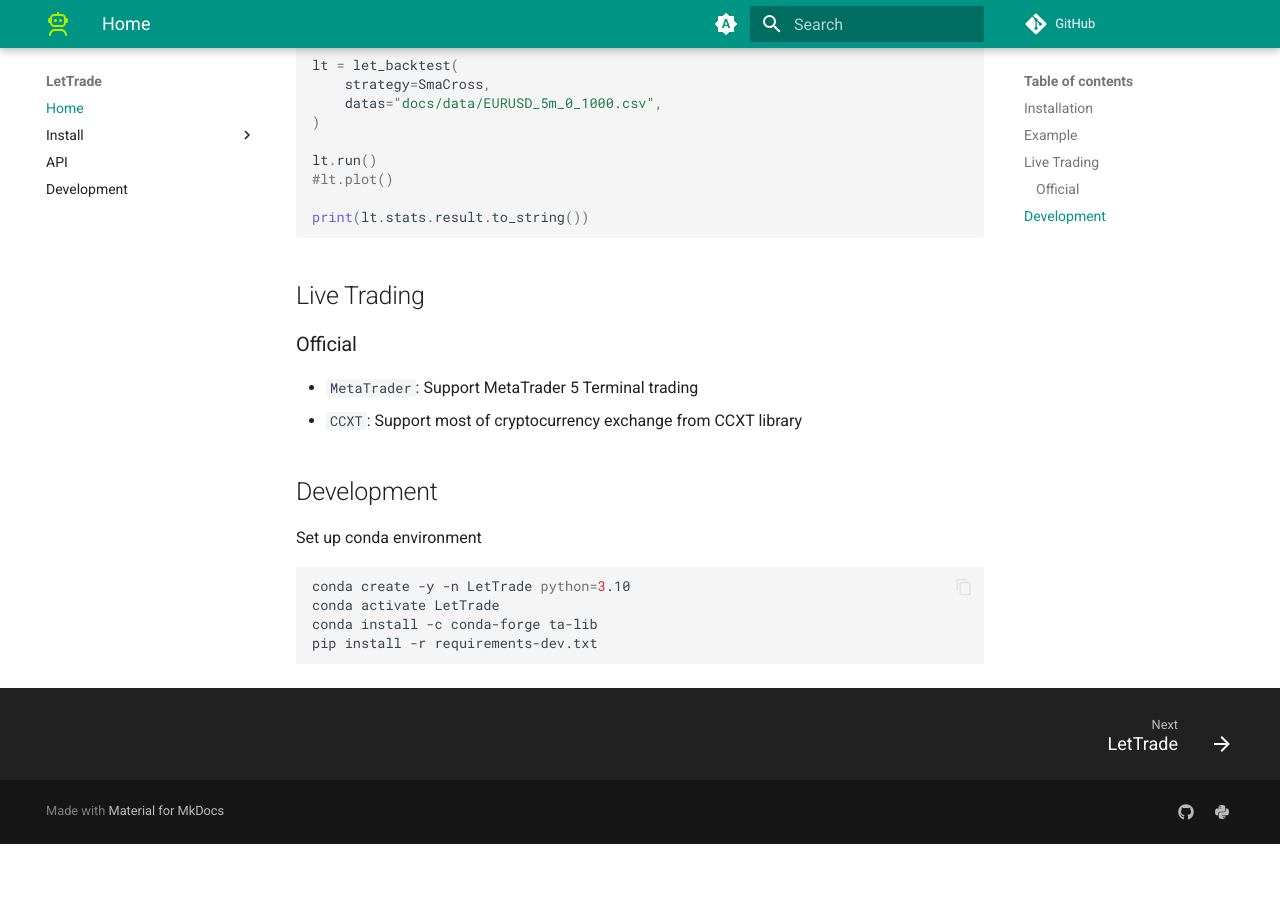
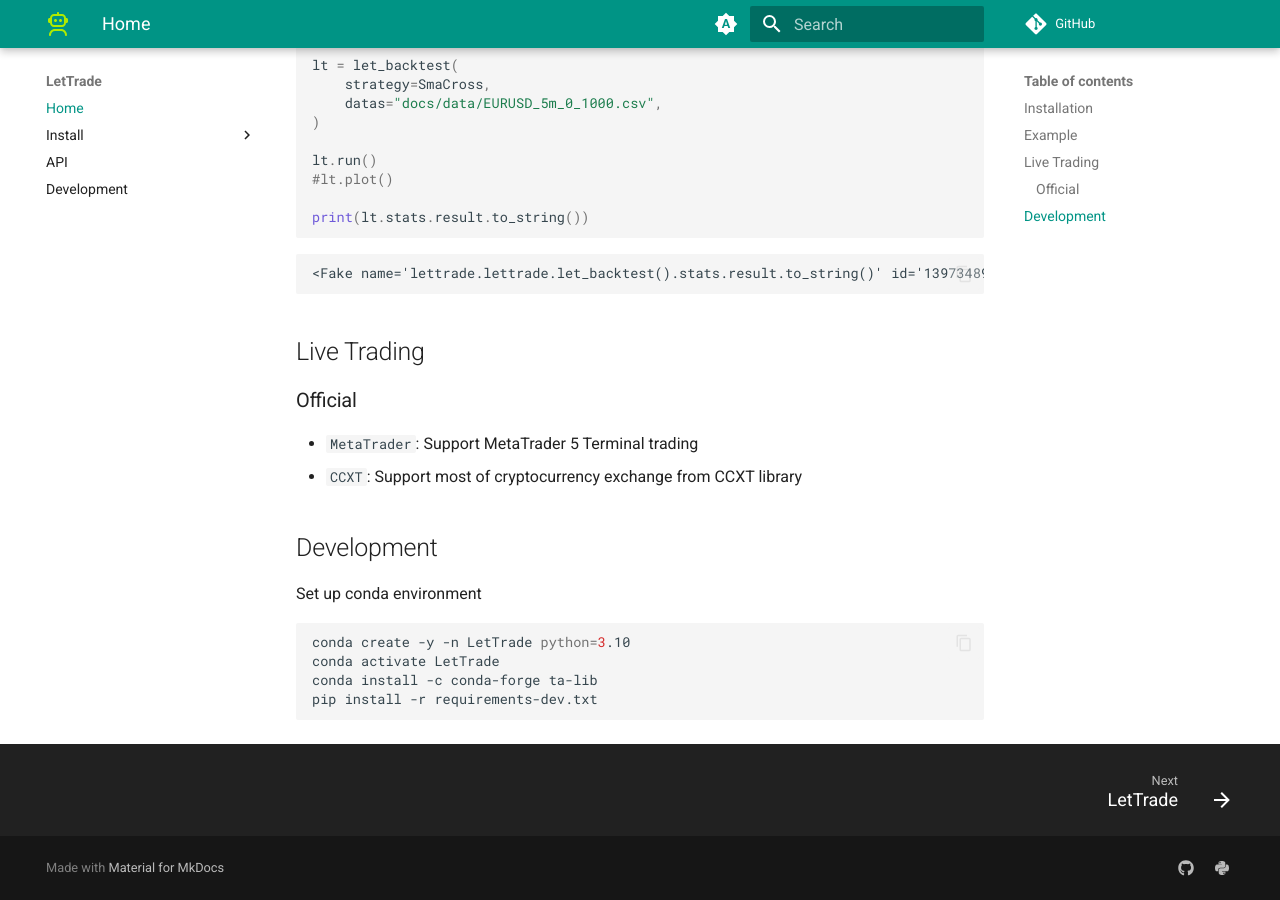
Before and after one commit to AwesomeTrading/LetTrade, an MkDocs documentation site: the page built from docs/index.md, in a window 1280 px wide and 900 px high, scrolled down 1127 px. Built offline with MkDocs 1.6.1 and Material for MkDocs 9.7.7, drawn with Linux system fonts in a browser that asks for light colours; comment, search, counter and statistics services are not loaded; before the commit the page ends 1971 px from its top, so only the background shows below that; some of the changed lines change nothing that is shown.

Commit message:
WIP: docs

````diff
--- a/README.md
+++ b/README.md
@@ -27,7 +27,7 @@
 ## Example
 All sample are in `example/` directory
 
-```python exec="true" source="above"
+```python exec="true" source="above" result="ansi"
 import talib.abstract as ta
 
 from lettrade import DataFeed, LetTrade, Strategy, let_backtest
--- a/docs/index.md
+++ b/docs/index.md
@@ -1,78 +1 @@
-# LetTrade
-
-[![Documentation](https://img.shields.io/badge/docs-lettrade-708FCC.svg?style=for-the-badge)](https://lettrade.readthedocs.io/en/latest/)
-[![Code Coverage](https://img.shields.io/codecov/c/gh/AwesomeTrading/lettrade.svg?style=for-the-badge)](https://codecov.io/gh/AwesomeTrading/lettrade)
-[![PyPI](https://img.shields.io/pypi/v/lettrade.svg?color=blue&style=for-the-badge)](https://pypi.org/project/lettrade)
-[![PyPI Python Version](https://img.shields.io/pypi/pyversions/lettrade.svg?color=skyblue&style=for-the-badge)](https://pypi.org/project/lettrade)
-[![PyPI Downloads](https://img.shields.io/pypi/dd/lettrade.svg?color=skyblue&style=for-the-badge)](https://pypi.org/project/lettrade)
-
-A lightweight trading framework compatible with Stock, Forex, Crypto... markets
-
-Inspired by `freqtrade`, `backtrader`, `backtesting.py`...
-
-Let make algo trading simple :)
-
-## Installation
-
-Stable version
-```sh
-pip install lettrade
-```
-
-Developing version
-```sh
-pip install git+https://git@github.com/AwesomeTrading/lettrade.git@main
-```
-
-## Example
-All sample are in `example/` directory
-
-```python exec="true" source="above"
-import talib.abstract as ta
-
-from lettrade import DataFeed, LetTrade, Strategy, let_backtest
-from lettrade.indicator import crossover, crossunder
-
-
-class SmaCross(Strategy):
-    ema1_period = 9
-    ema2_period = 21
-
-    def indicators(self, df: DataFeed):
-        df["ema1"] = ta.EMA(df, timeperiod=self.ema1_period)
-        df["ema2"] = ta.EMA(df, timeperiod=self.ema2_period)
-
-        df["crossover"] = crossover(df.ema1, df.ema2)
-        df["crossunder"] = crossunder(df.ema1, df.ema2)
-
-    def next(self, df: DataFeed):
-        if df.crossover[-1]:
-            self.buy(0.1)
-        elif df.crossunder[-1]:
-            self.sell(0.1)
-
-lt = let_backtest(
-    strategy=SmaCross,
-    datas="docs/data/EURUSD_5m_0_1000.csv",
-)
-
-lt.run()
-#lt.plot()
-
-print(lt.stats.result.to_string())
-```
-
-## Live Trading
-### Official
-- `MetaTrader`: Support MetaTrader 5 Terminal trading
-- `CCXT`: Support most of cryptocurrency exchange from CCXT library
-
-## Development
-
-Set up conda environment
-```sh
-conda create -y -n LetTrade python=3.10
-conda activate LetTrade
-conda install -c conda-forge ta-lib
-pip install -r requirements-dev.txt
-```
+--8<-- "README.md"
--- a/mkdocs.yml
+++ b/mkdocs.yml
@@ -1,5 +1,5 @@
 site_name: LetTrade
-site_url: !ENV [READTHEDOCS_CANONICAL_URL, "https://AwesomeTrading.github.io"]
+site_url: !ENV [READTHEDOCS_CANONICAL_URL, "https://AwesomeTrading.github.io/lettrade/"]
 repo_url: https://github.com/AwesomeTrading/lettrade
 edit_uri: edit/develop/docs/
 watch: [mkdocs.yml, README.md, lettrade]
````
